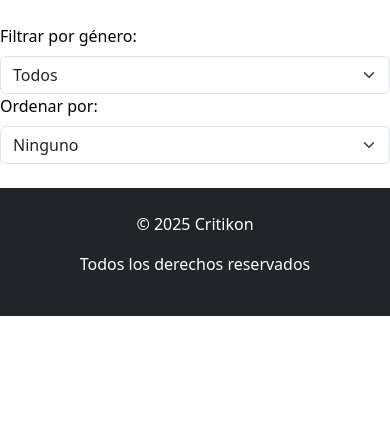
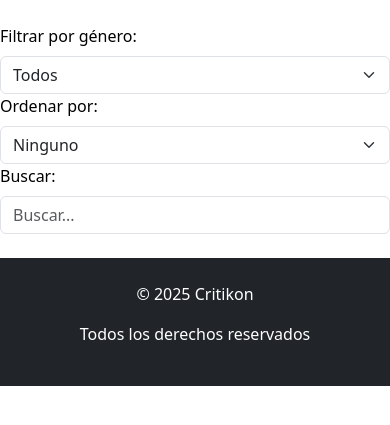
Before and after one commit to Carlos5Noob/Critikon-project, a Django app: page /critikon/ in a window 390 px wide. Shown: the part 87-512 px from the top of the page. Run offline with Django 5.2, Linux system fonts and the light colour scheme; data that the repository does not hold is empty; some libraries are stand-ins or nearby versions.

Commit message:
barra de búsqueda por nombre añadido

```diff
--- a/app/templates/app/lista_videojuegos.html
+++ b/app/templates/app/lista_videojuegos.html
@@ -29,6 +29,11 @@
                 <option value="-release_date" {% if request.GET.orden == "-release_date" %}selected{% endif %}>Fecha (Desc.)</option>
             </select>
         </div>
+
+        <div class="col-md-4">
+            <label class="form-label" for="buscar">Buscar:</label>
+            <input type="text" id="buscar" name="buscar" class="form-control" placeholder="Buscar...">
+        </div>
     </form>
 
 
--- a/app/views.py
+++ b/app/views.py
@@ -28,6 +28,11 @@ class ListVideogames(ListView):
             elif orden == "-release_date":
                 queryset = queryset.order_by("-release_date")
 
+        # Búsqueda
+        busqueda = self.request.GET.get("buscar")
+        if busqueda:
+            queryset = queryset.filter(title__icontains=busqueda)
+
         return queryset
 
     def get_context_data(self, **kwargs):
```
